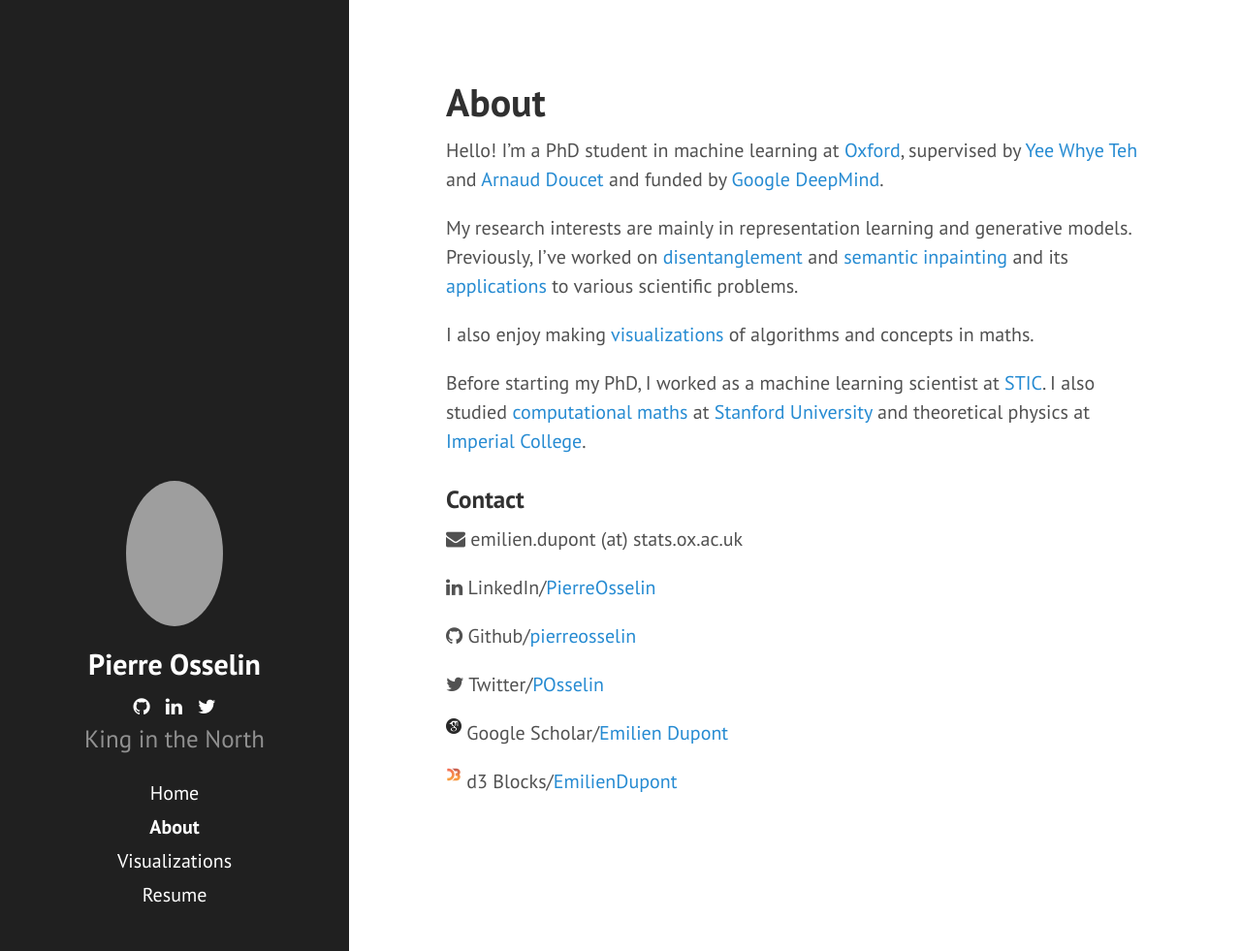
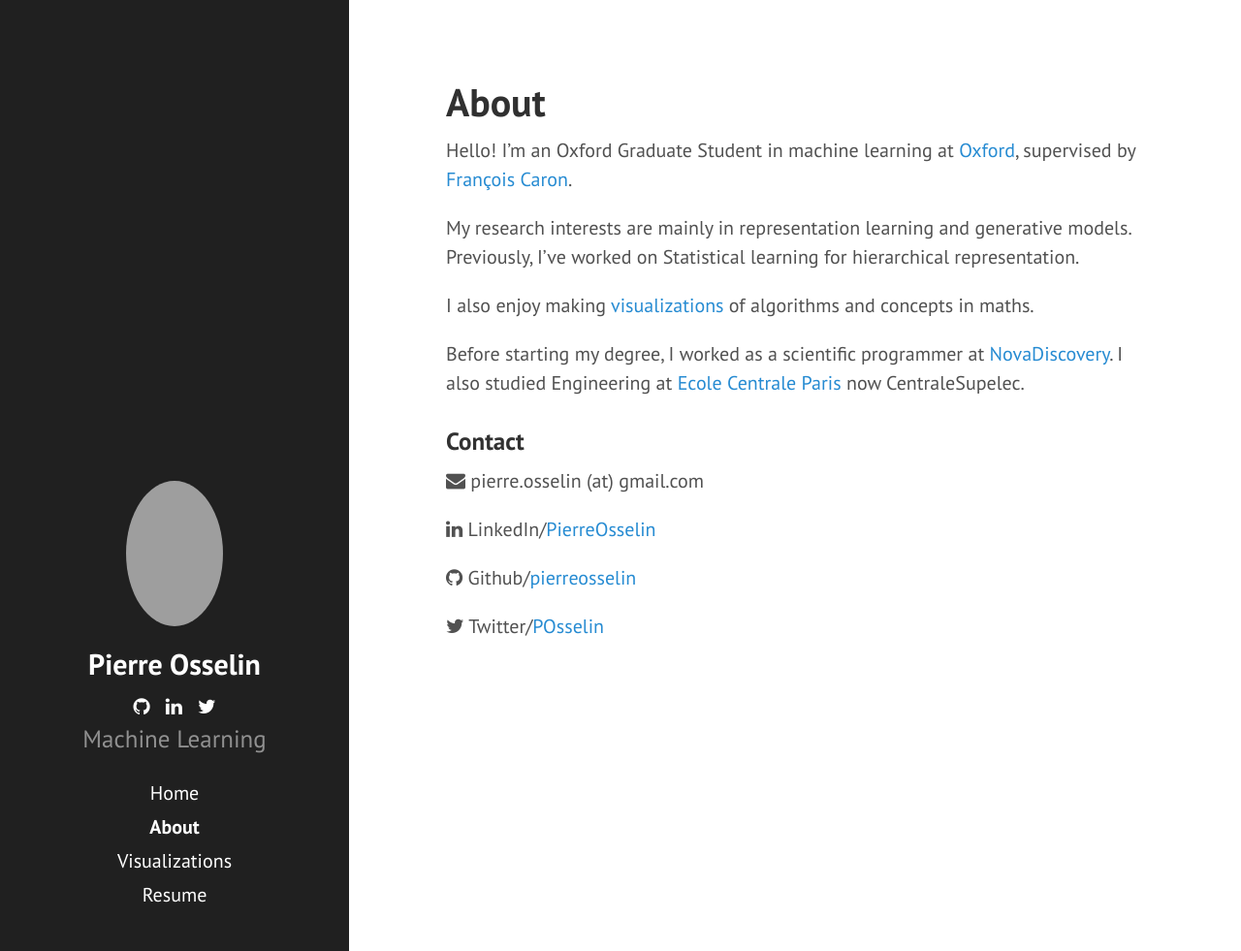
Before and after one commit to pierreosselin/pierreosselin.github.io, a Jekyll site: the page built from about.md, in a window 1280 px wide and 981 px high. Shown: the whole window at 97% size. Built offline with Jekyll 4.4.1, drawn with Linux system fonts in a browser that asks for light colours; nearby versions of some CDN libraries.

Commit message:
Change About

```diff
--- a/_config.yml
+++ b/_config.yml
@@ -8,7 +8,7 @@ permalink:        pretty
 # Setup
 title:            Pierre Osselin
 tagline:          King in the North
-description:      King in the North
+description:      Machine Learning
 url:              https://pierreosselin.github.io
 baseurl:
 paginate:         5
--- a/about.md
+++ b/about.md
@@ -4,18 +4,18 @@ title: About
 ---
 
 
-Hello! I'm a PhD student in machine learning at [Oxford](http://www.ox.ac.uk/), supervised by [Yee Whye Teh](http://www.stats.ox.ac.uk/~teh/) and [Arnaud Doucet](https://www.stats.ox.ac.uk/~doucet/) and funded by [Google DeepMind](https://deepmind.com/).
+Hello! I'm an Oxford Graduate Student in machine learning at [Oxford](http://www.ox.ac.uk/), supervised by [François Caron](http://www.stats.ox.ac.uk/~caron/).
 
-My research interests are mainly in representation learning and generative models. Previously, I've worked on [disentanglement](https://arxiv.org/abs/1804.00104) and [semantic inpainting](https://arxiv.org/abs/1802.03065) and its [applications](https://arxiv.org/abs/1802.03065) to various scientific problems.
+My research interests are mainly in representation learning and generative models. Previously, I've worked on Statistical learning for hierarchical representation.
 
 I also enjoy making [visualizations](https://emiliendupont.github.io/visualizations/) of algorithms and concepts in maths.
 
-Before starting my PhD, I worked as a machine learning scientist at [STIC](http://www.slb.com/about/rd/technology/stic.aspx). I also studied [computational maths](https://icme.stanford.edu/) at [Stanford University](https://www.stanford.edu/) and theoretical physics at [Imperial College](https://www.imperial.ac.uk/).
+Before starting my degree, I worked as a scientific programmer at [NovaDiscovery](https://www.novadiscovery.com/). I also studied Engineering at [Ecole Centrale Paris](https://www.centralesupelec.fr/) now CentraleSupelec.
 
 
 ### Contact
 <i class="fa fa-envelope"></i>
-emilien.dupont (at) stats.ox.ac.uk
+pierre.osselin (at) gmail.com
 
 <i class="fa fa-linkedin"></i> LinkedIn/[PierreOsselin](https://linkedin.com/in/pierre-osselin-85176412b)
 
@@ -23,6 +23,6 @@ emilien.dupont (at) stats.ox.ac.uk
 
 <i class="fa fa-twitter"></i> Twitter/[POsselin](https://twitter.com/POsselin)
 
-<img src="{{ site.url }}/imgs/gscholar_icon.png" style="float: left; align: bottom; width:16px;">&nbsp;Google Scholar/[Emilien Dupont](https://scholar.google.com/citations?user=IY5WyIEAAAAJ&hl=en)
+<!-- <img src="{{ site.url }}/imgs/gscholar_icon.png" style="float: left; align: bottom; width:16px;">&nbsp;Google Scholar/[Pierre Osselin](https://scholar.google.com/citations?user=)  -->
 
-<img src="{{ site.url }}/imgs/d3_icon.png" style="float: left; align: bottom; width:16px;">&nbsp;d3 Blocks/[EmilienDupont](https://bl.ocks.org/EmilienDupont)
+<!-- <img src="{{ site.url }}/imgs/d3_icon.png" style="float: left; align: bottom; width:16px;">&nbsp;d3 Blocks/[OsselinPierre](https://bl.ocks.org/) -->
```
Also changed, not shown: _draft/2018-01-24-optimization-visualization.md (renamed from _posts/2018-01-24-optimization-visualization.md), _draft/2018-03-14-mnist-chicken.md (renamed from _posts/2018-03-14-mnist-chicken.md).
